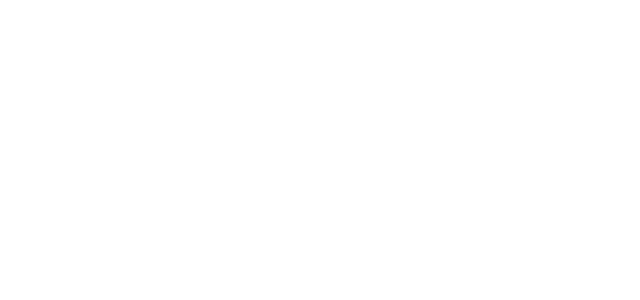
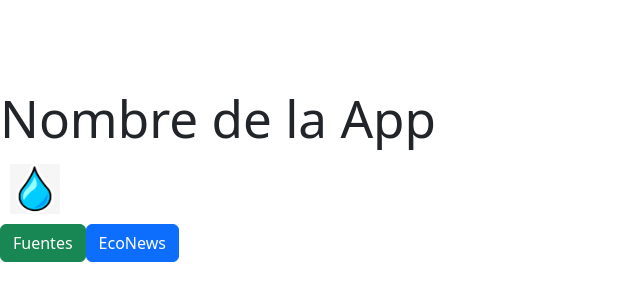
Before and after one commit to marianalopezeikilis/Fonts-App-Project, a React (Vite) app in the folder Front/Front/: page / in a window 1280 px wide. Shown: the part 224-524 px from the top of the page, without its empty margins (0-640 px from the left). Built offline with nearby package versions, Linux system fonts and the light colour scheme.

Commit message:
Avanzando con el front de home

```diff
--- a/Front/Front/package.json
+++ b/Front/Front/package.json
@@ -9,7 +9,9 @@
     "preview": "vite preview"
   },
   "dependencies": {
+    "bootstrap": "^5.2.0",
     "react": "^18.2.0",
+    "react-bootstrap": "^2.5.0",
     "react-dom": "^18.2.0"
   },
   "devDependencies": {
--- a/Front/Front/src/App.css
+++ b/Front/Front/src/App.css
@@ -1,41 +1,17 @@
-#root {
-  max-width: 1280px;
-  margin: 0 auto;
-  padding: 2rem;
-  text-align: center;
+.conthome{
+  display:flex;
 }
 
-.logo {
-  height: 6em;
-  padding: 1.5em;
-  will-change: filter;
-}
-.logo:hover {
-  filter: drop-shadow(0 0 2em #646cffaa);
-}
-.logo.react:hover {
-  filter: drop-shadow(0 0 2em #61dafbaa);
+.imgagua {
+width: 50px;
+height: 50px;
+margin:10px;
 }
 
-@keyframes logo-spin {
-  from {
-    transform: rotate(0deg);
-  }
-  to {
-    transform: rotate(360deg);
-  }
+.btnfuente {
+justify-content: end;
 }
 
-@media (prefers-reduced-motion: no-preference) {
-  a:nth-of-type(2) .logo {
-    animation: logo-spin infinite 20s linear;
-  }
+.btneconews .btnfuente {
+margin:10px;
 }
-
-.card {
-  padding: 2em;
-}
-
-.read-the-docs {
-  color: #888;
-}
--- a/Front/Front/src/App.jsx
+++ b/Front/Front/src/App.jsx
@@ -1,10 +1,12 @@
-import { useState } from 'react'
 import './App.css'
+import Home from './components/Home.jsx'
 
 function App() {
 
   return (
     <div className="App">
+    <Home/>
+
     </div>
   )
 }
--- /dev/null
+++ b/Front/Front/src/components/Home.jsx
@@ -0,0 +1,19 @@
+import React from 'react'
+import '../App.css'
+import Button from 'react-bootstrap/Button';
+import 'bootstrap/dist/css/bootstrap.min.css';
+
+
+function Home() {
+  return (
+<div>
+<h1> Nombre de la App</h1>
+<img class='imgagua' src='/img/agua.jpg'/>
+<br></br>
+<Button class='btnfuente' variant='success'> Fuentes</Button>
+<Button class='btneconews'>EcoNews </Button>
+    </div>
+  )
+}
+
+export default Home
```
Also changed, not shown: Front/Front/public/img/agua.jpg (added), Front/Front/src/components/home.js (deleted), 1 other file (tests, documents, lock files or other folders).
